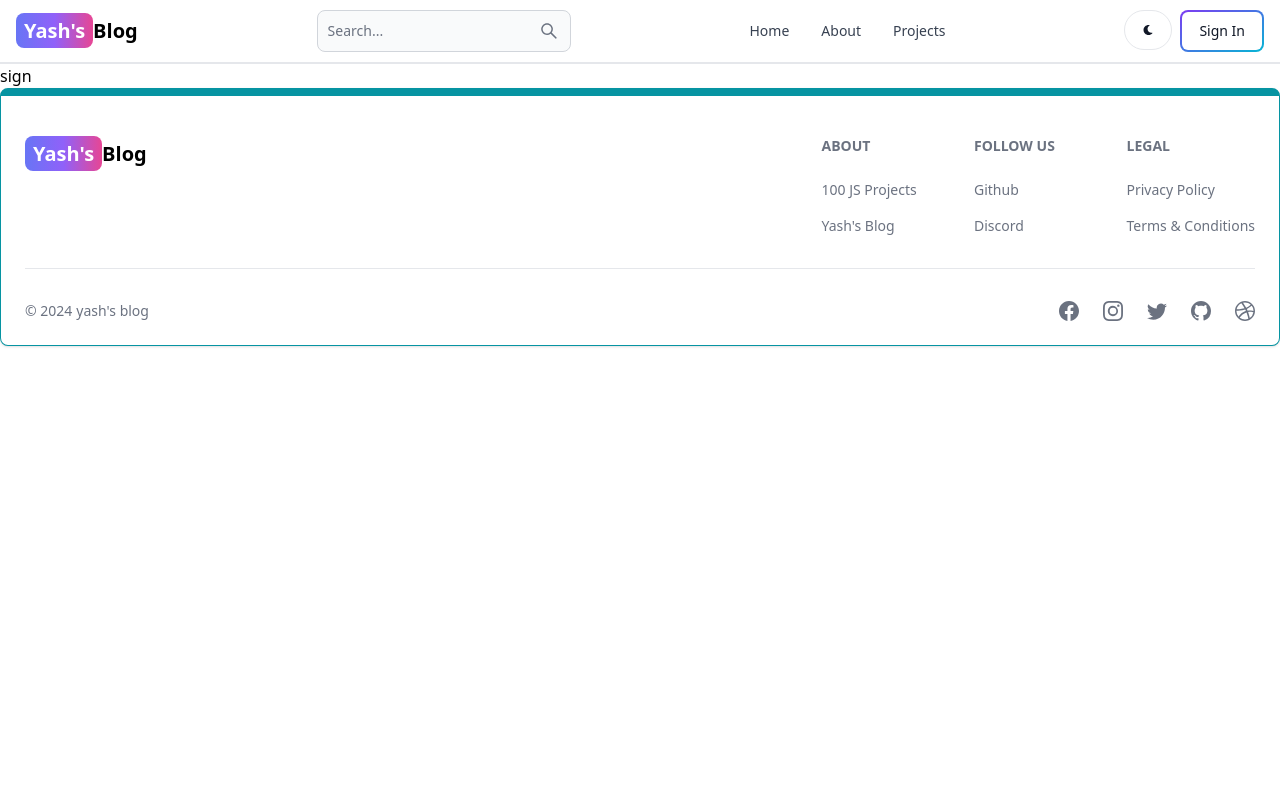
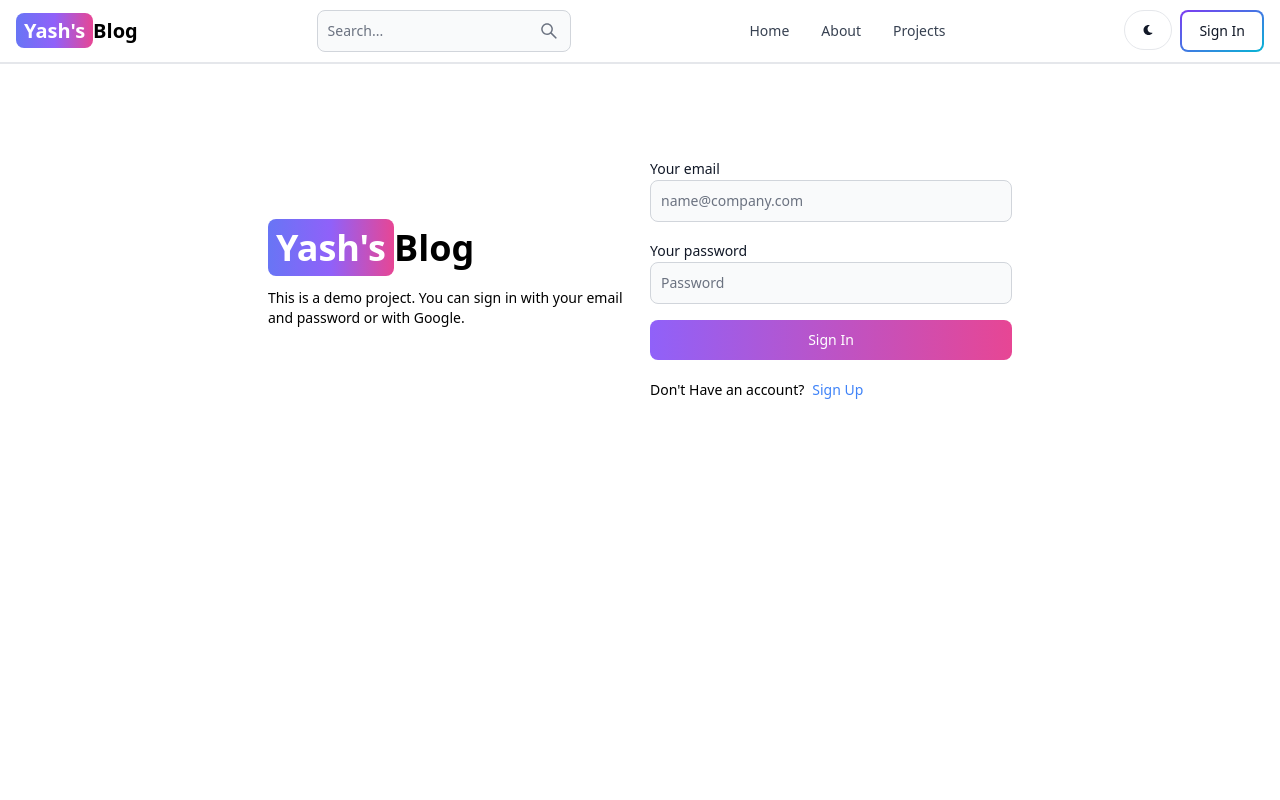
Before and after one commit to yash9091/MERN-blog, a React (Vite) app in the folder client/: page /sign-in in a window 1280 px wide. Shown: the top 800 px of the page. Built offline with nearby package versions, Linux system fonts and the light colour scheme.

Commit message:
complete signin page functionality

```diff
--- a/client/src/pages/SignUp.jsx
+++ b/client/src/pages/SignUp.jsx
@@ -101,7 +101,7 @@
             {/* <OAuth /> */}
           </form>
           <div className='flex gap-2 text-sm mt-5'>
-            <span>Have an account?</span>
+            <span> Have an account?</span>
             <Link to='/sign-in' className='text-blue-500'>
               Sign In
             </Link>
--- a/client/src/pages/Signin.jsx
+++ b/client/src/pages/Signin.jsx
@@ -1,11 +1,110 @@
-import React from 'react'
+import { Alert, Button, Label, Spinner, TextInput } from 'flowbite-react';
+import { useState } from 'react';
+import { Link, useNavigate } from 'react-router-dom';
+// import OAuth from '../components/OAuth';
 
-const Signin = () => {
+export default function SignIn() {
+  const [formData, setFormData] = useState({});
+  const [errorMessage, setErrorMessage] = useState(null);
+  const [loading, setLoading] = useState(false);
+  const navigate = useNavigate();
+  const handleChange = (e) => {
+    setFormData({ ...formData, [e.target.id]: e.target.value.trim() });
+  };
+  const handleSubmit = async (e) => {
+    e.preventDefault();
+    if ( !formData.email || !formData.password) {
+      return setErrorMessage('Please fill out all fields.');
+    }
+    try {
+      setLoading(true);
+      setErrorMessage(null);
+      const res = await fetch('/api/auth/signin', {
+        method: 'POST',
+        headers: { 'Content-Type': 'application/json' },
+        body: JSON.stringify(formData),
+      });
+      const data = await res.json();
+      if (data.success === false) {
+        return setErrorMessage(data.message);
+      }
+      setLoading(false);
+      if(res.ok) {
+        navigate('/');
+      }
+    } catch (error) {
+      setErrorMessage(error.message);
+      setLoading(false);
+    }
+  };
   return (
-    <div>
-      sign
+    <div className='min-h-screen mt-20'>
+      <div className='flex p-3 max-w-3xl mx-auto flex-col md:flex-row md:items-center gap-5'>
+        {/* left */}
+        <div className='flex-1'>
+          <Link to='/' className='font-bold dark:text-white text-4xl'>
+            <span className='px-2 py-1 bg-gradient-to-r from-indigo-500 via-purple-500 to-pink-500 rounded-lg text-white'>
+              Yash's
+            </span>
+            Blog
+          </Link>
+          <p className='text-sm mt-5'>
+            This is a demo project. You can sign in with your email and password
+            or with Google.
+          </p>
+        </div>
+        {/* right */}
+
+        <div className='flex-1'>
+          <form className='flex flex-col gap-4' onSubmit={handleSubmit}>
+
+            <div>
+              <Label value='Your email' />
+              <TextInput
+                type='email'
+                placeholder='name@company.com'
+                id='email'
+                onChange={handleChange}
+              />
+            </div>
+            <div>
+              <Label value='Your password' />
+              <TextInput
+                type='password'
+                placeholder='Password'
+                id='password'
+                onChange={handleChange}
+              />
+            </div>
+            <Button
+              gradientDuoTone='purpleToPink'
+              type='submit'
+              disabled={loading}
+            >
+              {loading ? (
+                <>
+                  <Spinner size='sm' />
+                  <span className='pl-3'>Loading...</span>
+                </>
+              ) : (
+                'Sign In'
+              )}
+            </Button>
+            {/* <OAuth /> */}
+          </form>
+          <div className='flex gap-2 text-sm mt-5'>
+            <span> Don't Have an account?</span>
+            <Link to='/sign-up' className='text-blue-500'>
+              Sign Up
+            </Link>
+          </div>
+          {errorMessage && (
+            <Alert className='mt-5' color='failure'>
+              {errorMessage}
+            </Alert>
+          )}
+        </div>
+      </div>
     </div>
-  )
+  );
 }
-
-export default Signin
```
